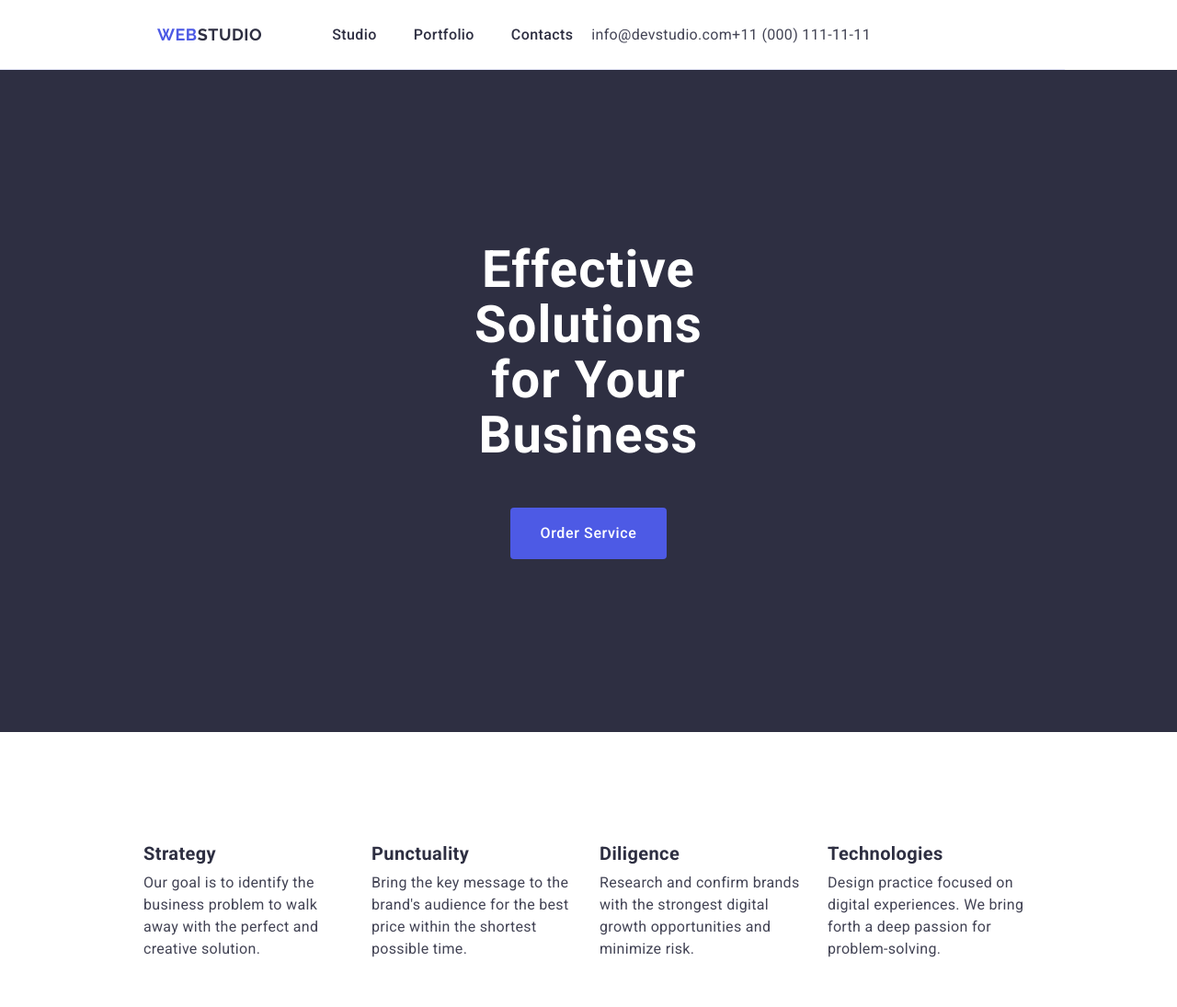
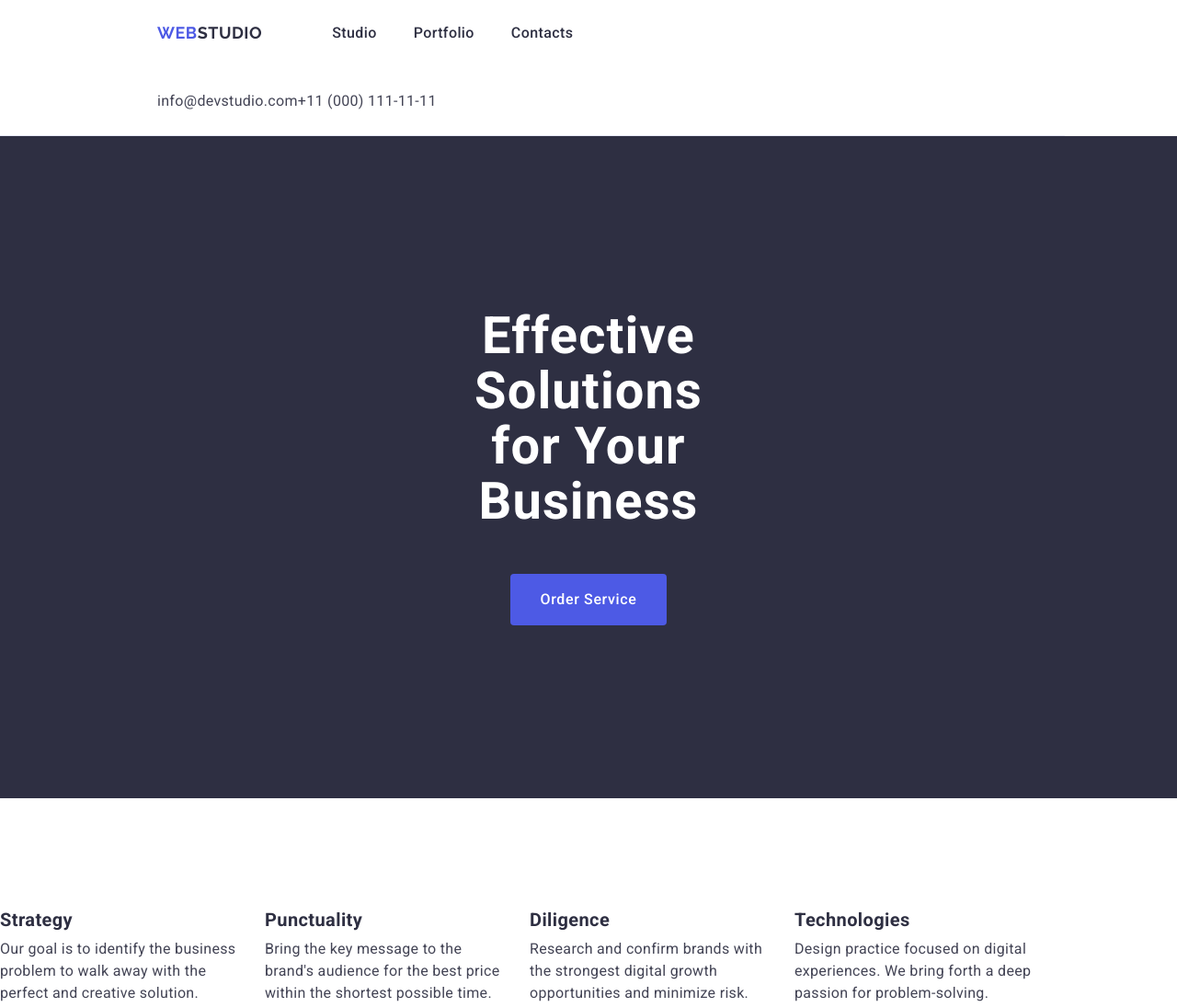
Before and after one commit to DemetriusGarson/goit-markup-hw-03, a plain HTML site: page index.html in a window 1280 px wide. Shown: the top 1095 px of the page at 92% size. Drawn offline with nearby package versions, Linux system fonts and the light colour scheme; files whose address does not match are found by name.

Commit message:
Header_V6

```diff
--- a/css/styles.css
+++ b/css/styles.css
@@ -65,7 +65,7 @@ background-color: #ffffff;
 .section{
     max-width: 1440px;
     padding-top: 120px;
-    padding-bottom: 120px;;
+    padding-bottom: 120px;
 }
 
 
@@ -73,12 +73,10 @@ background-color: #ffffff;
 
 
 /*===========PAGE HEADER STYLE==============*/
-header {
-width: 1158px;
-padding: 0 15px 0 15px;
-}
 
-.page-header{
+.header{
+    width: 1158px;
+        padding: 0 15px 0 15px;
     border-bottom: 1px solid #e7e9fc;
 }
 
--- a/index.html
+++ b/index.html
@@ -29,7 +29,7 @@
   <body>
     <!--PAGE HEADER-->
 
-    <header class="page-header">
+    <header class="header">
       <div class="container">
         <nav class="page-nav">
           <a class="page-logo" href="./index.html"
@@ -80,8 +80,8 @@
       </section>
       <!--BENEFITS SECTION-->
       <section class="benefits-section section">
+        <div class="container"></div>
         <h2 class="benefits-section-heading visually-hidden">Our Benefits</h2>
-        <div class="container">
           <ul class="benefits-list">
             <li class="benefits-list-item">
               <h3 class="benefits-item-heading">Strategy</h3>
```
